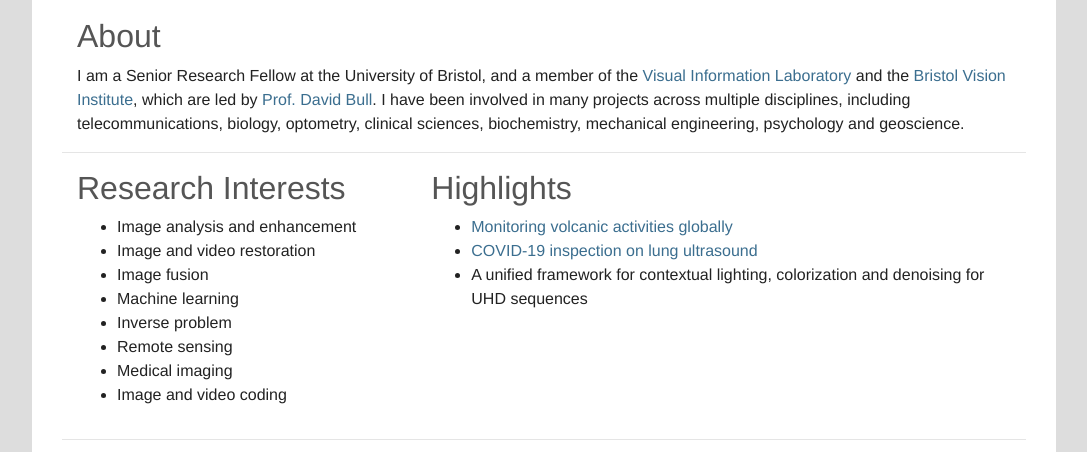
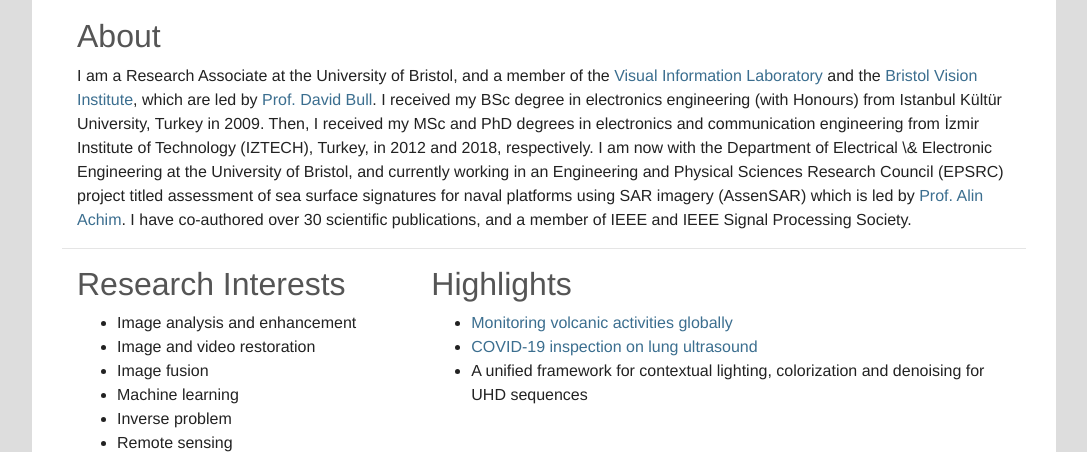
Before and after one commit to oktaykarakus/oktaykarakus.github.io, a website: page index.html in a window 1280 px wide. Shown: the part 309-761 px from the top of the page, without its empty margins (96-1183 px from the left). Drawn offline with nearby package versions, Linux system fonts and the light colour scheme; some icons are missing.

Commit message:
Update index.html

```diff
--- a/index.html
+++ b/index.html
@@ -88,8 +88,9 @@
         </div>
       </div>
       <div class="container-md">
-        <h2>About</h2> I am a Senior Research Fellow at the University of Bristol, and a member of the <a href="https://vilab.blogs.bristol.ac.uk" target="_blank">Visual Information Laboratory</a> and the <a href="https://www.bristol.ac.uk/vision-institute">Bristol Vision Institute</a>, which are led by <a href="http://www.bristol.ac.uk/engineering/people/david-r-bull/index.html">Prof. David Bull</a>.
-        I have been involved in many projects across multiple disciplines, including telecommunications, biology, optometry, clinical sciences, biochemistry, mechanical engineering, psychology and geoscience.
+        <h2>About</h2> I am a Research Associate at the University of Bristol, and a member of the <a href="https://vilab.blogs.bristol.ac.uk" target="_blank">Visual Information Laboratory</a> and the <a href="https://www.bristol.ac.uk/vision-institute">Bristol Vision Institute</a>, which are led by <a href="http://www.bristol.ac.uk/engineering/people/david-r-bull/index.html">Prof. David Bull</a>.
+        I received my BSc degree in electronics engineering (with Honours) from Istanbul Kültür University, Turkey in 2009. Then, I received my MSc and PhD degrees in electronics and communication engineering from İzmir Institute of Technology (IZTECH), Turkey, in 2012 and 2018, respectively. I am now with the Department of Electrical \& Electronic Engineering at the University of Bristol, and currently working in an Engineering and Physical Sciences Research Council (EPSRC) project titled assessment of sea surface signatures for naval platforms using SAR imagery (AssenSAR) which is led by <a href="http://www.bristol.ac.uk/engineering/people/alin-m-achim/overview.html">Prof. Alin Achim</a>.
+I have co-authored over 30 scientific publications, and a member of IEEE and IEEE Signal Processing Society.
       </div>
       <hr />
       <div class="container">
```
